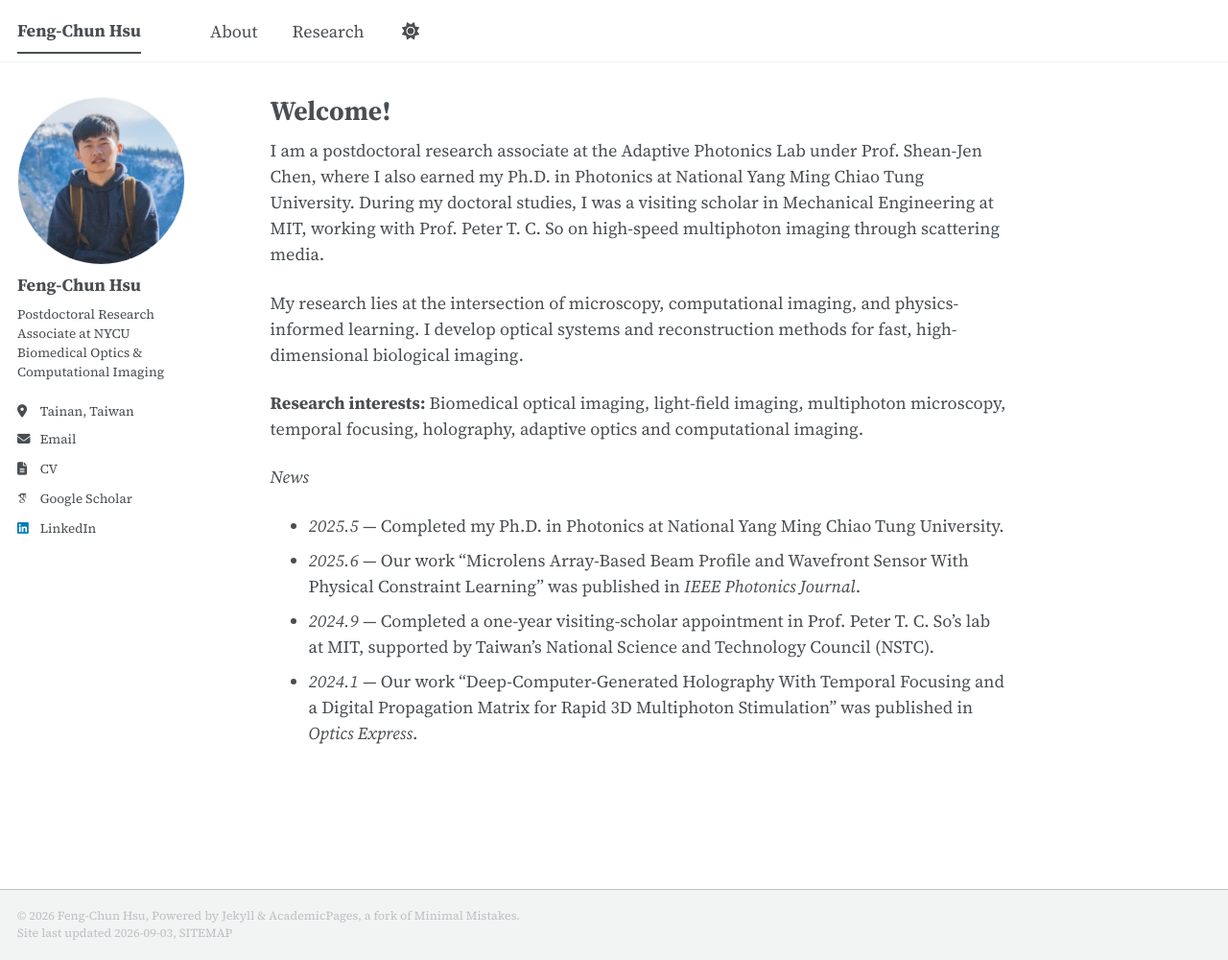
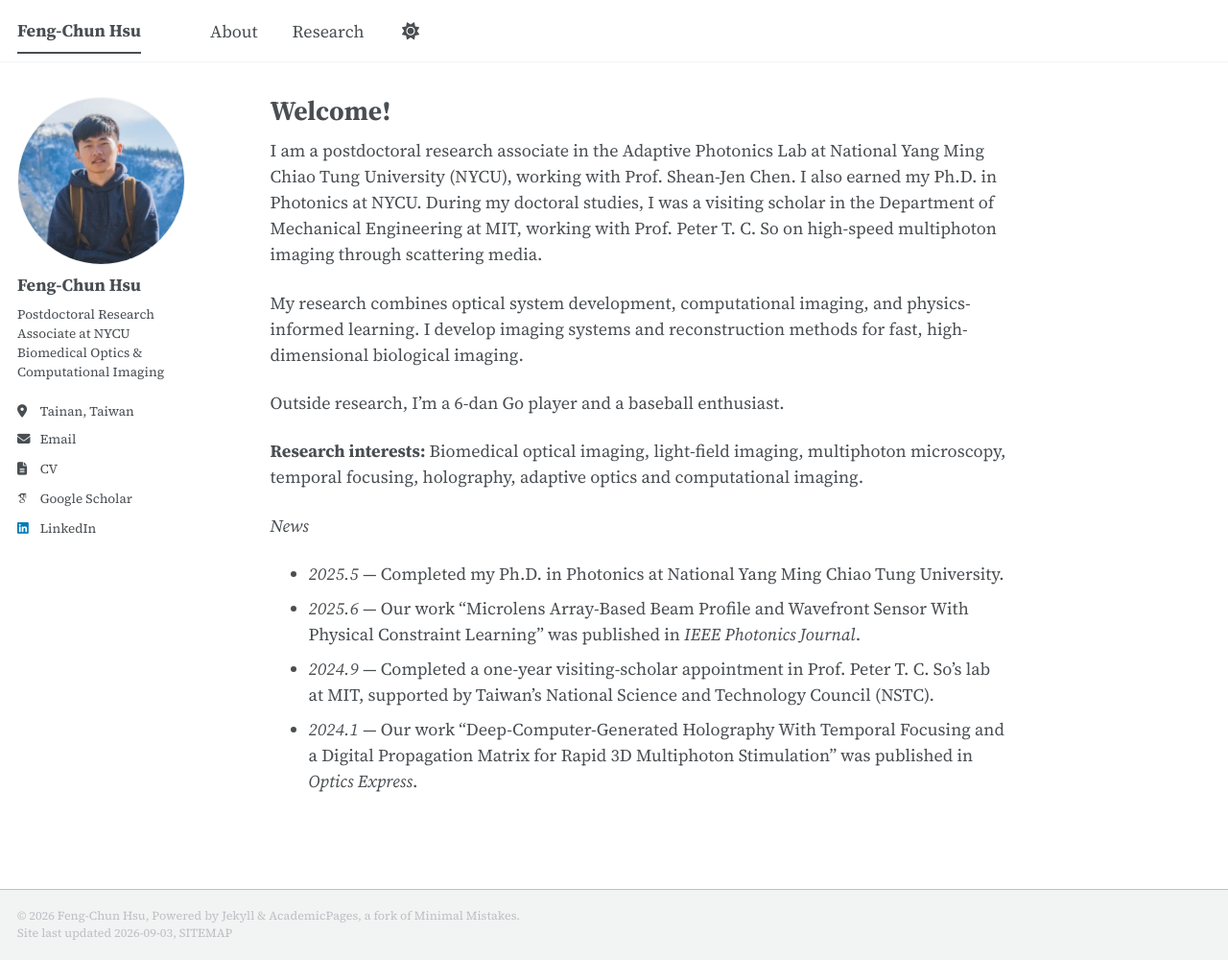
Before and after one commit to fch013/fch013.github.io, a Jekyll site: the page built from _pages/about.md, in a window 1280 px wide and 1000 px high. Shown: the whole window at 96% size. Built offline with Jekyll 4.4.1, drawn with Linux system fonts in a browser that asks for light colours; some web fonts are replaced; a script that is not in the unit is left out.

Commit message:
Revise about page content for clarity and detail
Updated personal and research information for clarity and conciseness. Added personal interests.

```diff
--- a/_pages/about.md
+++ b/_pages/about.md
@@ -8,9 +8,11 @@ redirect_from:
   - /about.html
 ---
 
-I am a postdoctoral research associate at the Adaptive Photonics Lab under Prof. Shean-Jen Chen, where I also earned my Ph.D. in Photonics at National Yang Ming Chiao Tung University. During my doctoral studies, I was a visiting scholar in Mechanical Engineering at MIT, working with Prof. Peter T. C. So on high-speed multiphoton imaging through scattering media.
+I am a postdoctoral research associate in the Adaptive Photonics Lab at National Yang Ming Chiao Tung University (NYCU), working with Prof. Shean-Jen Chen. I also earned my Ph.D. in Photonics at NYCU. During my doctoral studies, I was a visiting scholar in the Department of Mechanical Engineering at MIT, working with Prof. Peter T. C. So on high-speed multiphoton imaging through scattering media.
 
-My research lies at the intersection of microscopy, computational imaging, and physics-informed learning. I develop optical systems and reconstruction methods for fast, high-dimensional biological imaging.
+My research combines optical system development, computational imaging, and physics-informed learning. I develop imaging systems and reconstruction methods for fast, high-dimensional biological imaging.
+
+Outside research, I’m a 6-dan Go player and a baseball enthusiast.
 
 **Research interests:** Biomedical optical imaging, light-field imaging, multiphoton microscopy, temporal focusing, holography, adaptive optics and computational imaging.
 
```
